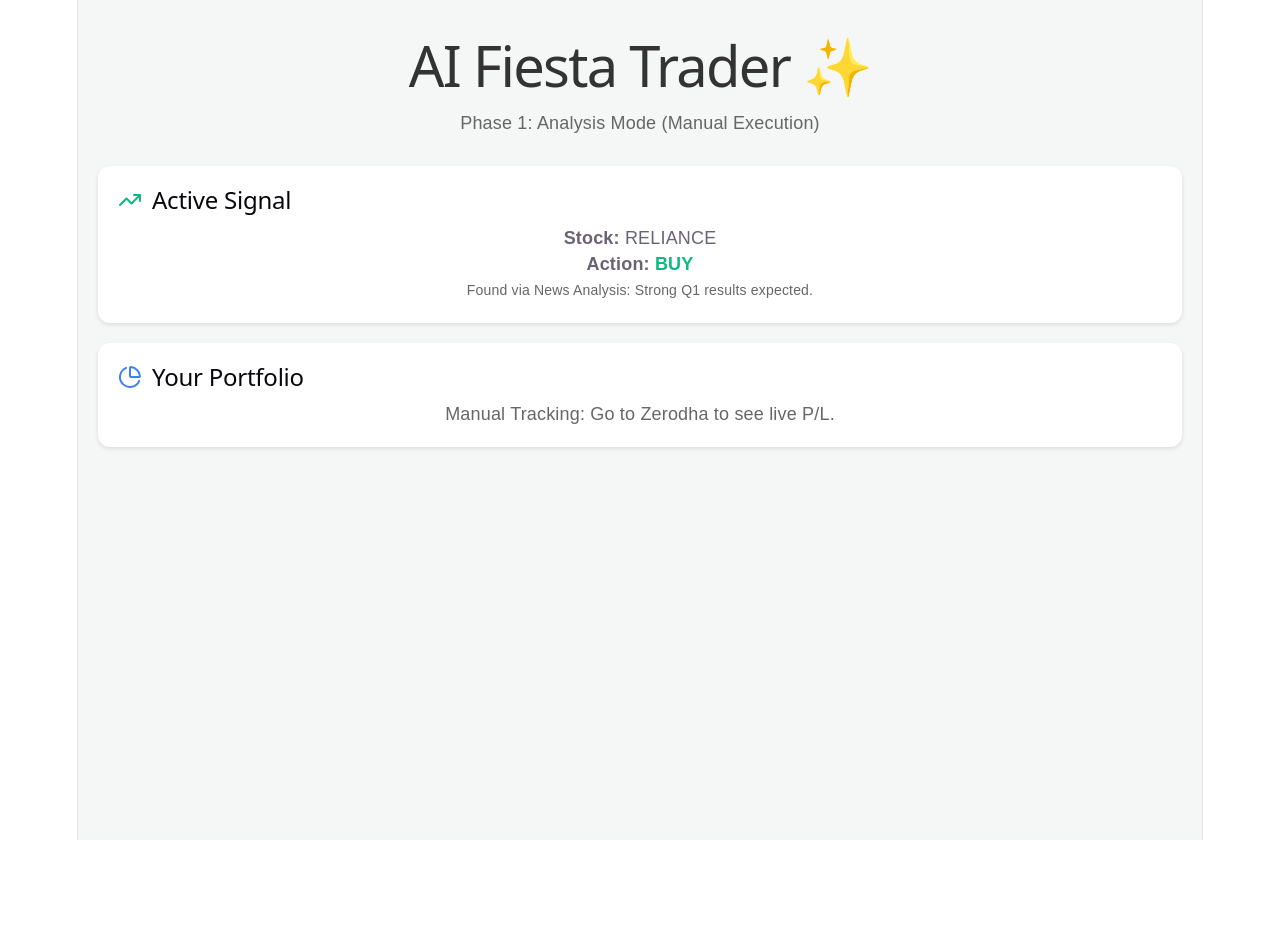
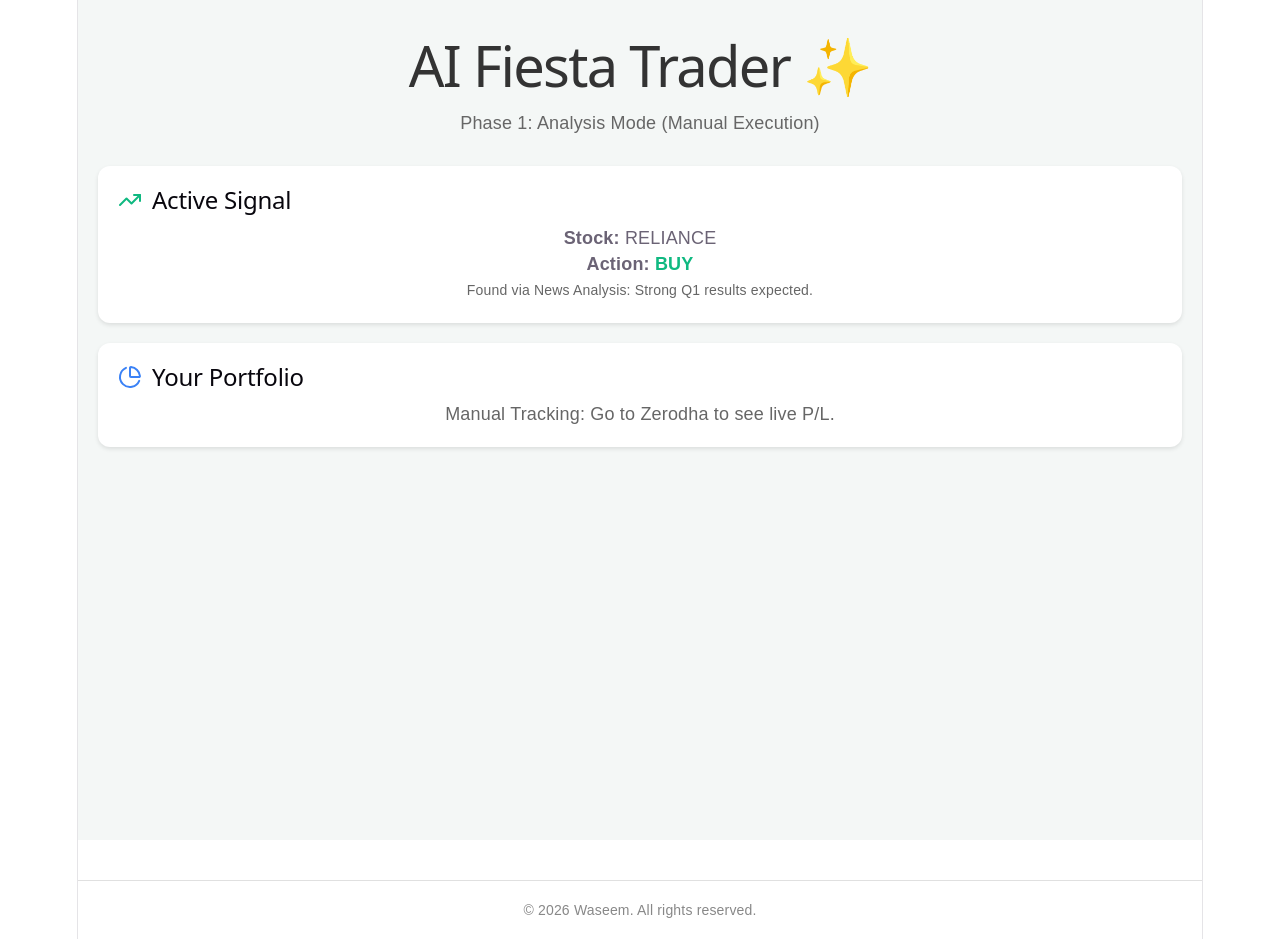
Before and after one commit to AITradingAnalyzer/trading-app-phase1, a React app in the folder frontend/: page / in a window 1280 px wide. Before the commit the page ends 840 px from the top, so only its background shows below. Built offline with nearby package versions, Linux system fonts and the light colour scheme; the HTML template or start-up script is replaced by a standard one.

Commit message:
Add copyright footer © Waseem

```diff
--- a/frontend/src/App.jsx
+++ b/frontend/src/App.jsx
@@ -1,8 +1,12 @@
 import Dashboard from './pages/Dashboard'
+import Footer from './components/Footer'
 
 function App() {
   return (
-    <Dashboard />
+    <div>
+      <Dashboard />
+      <Footer />
+    </div>
   )
 }
 
--- /dev/null
+++ b/frontend/src/components/Footer.jsx
@@ -0,0 +1,21 @@
+import React from 'react';
+
+const Footer = () => {
+  return (
+    <footer
+      style={{
+        textAlign: 'center',
+        padding: '16px',
+        marginTop: '40px',
+        borderTop: '1px solid #e0e0e0',
+        color: '#888',
+        fontSize: '14px',
+        fontFamily: 'sans-serif',
+      }}
+    >
+      © {new Date().getFullYear()} Waseem. All rights reserved.
+    </footer>
+  );
+};
+
+export default Footer;
```
